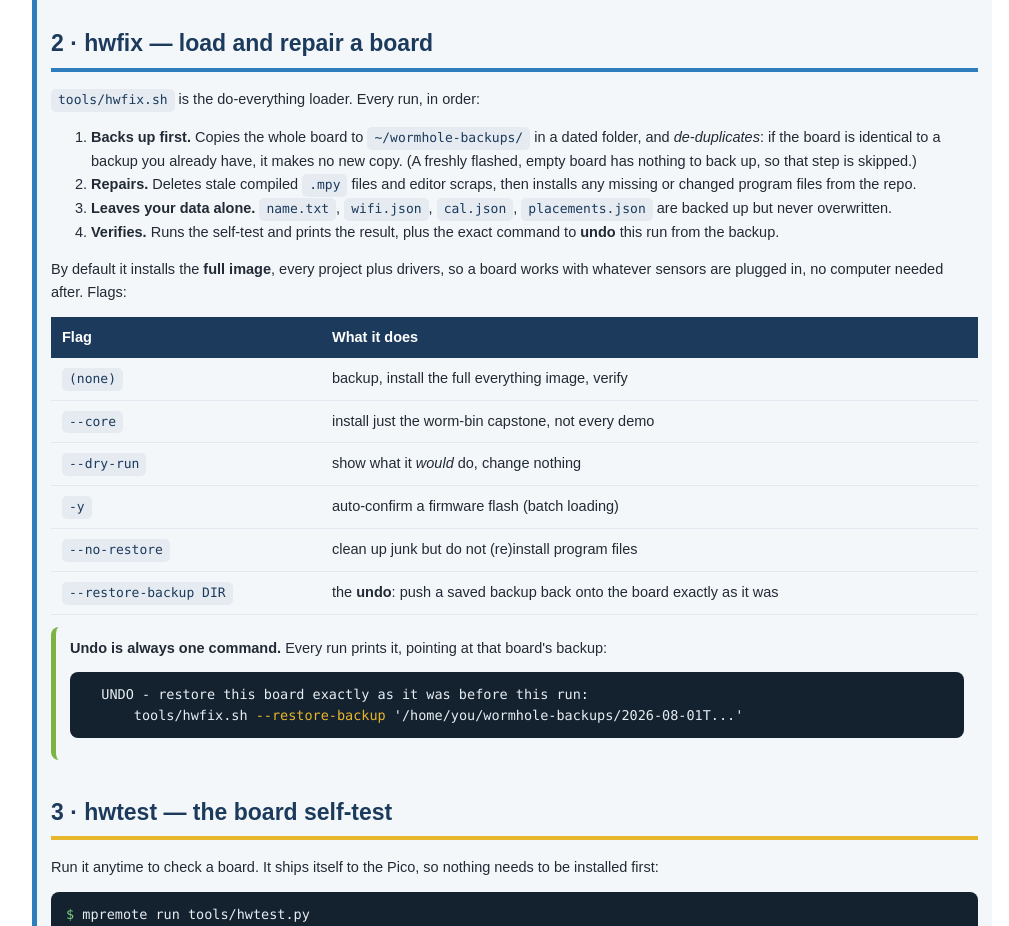
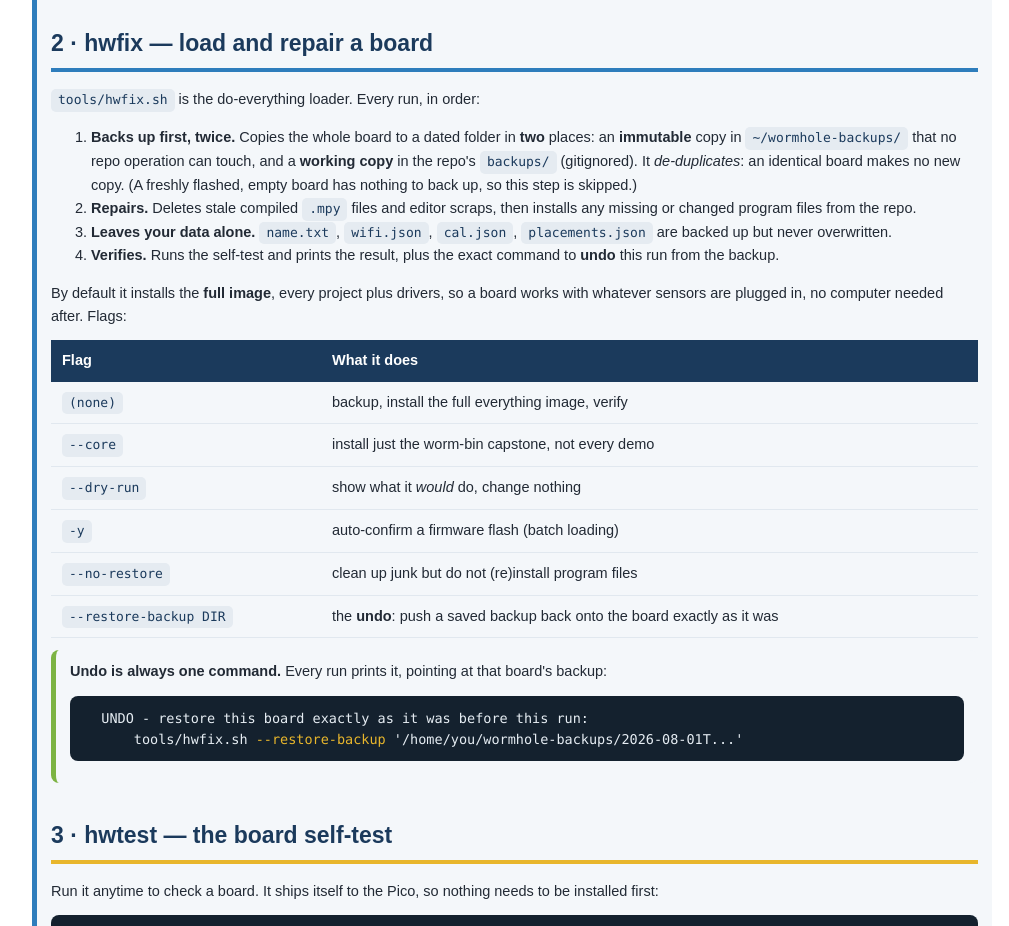
Before and after one commit to acklenx/raspberrypi, a website: page docs/tools.html in a window 1280 px wide. Shown: the part 1180-2106 px from the top of the page, without its empty margins (128-1137 px from the left). Drawn offline with Linux system fonts and the light colour scheme.

Commit message:
docs: Board Tools page reflects dual backup (immutable + in-repo working copy)

```diff
--- a/docs/tools.html
+++ b/docs/tools.html
@@ -101,10 +101,11 @@
   <hr class="rule">
   <p><span class="pill">tools/hwfix.sh</span> is the do-everything loader. Every run, in order:</p>
   <ol>
-    <li><b>Backs up first.</b> Copies the whole board to
-       <span class="pill">~/wormhole-backups/</span> in a dated folder, and <i>de-duplicates</i>: if
-       the board is identical to a backup you already have, it makes no new copy. (A freshly flashed,
-       empty board has nothing to back up, so that step is skipped.)</li>
+    <li><b>Backs up first, twice.</b> Copies the whole board to a dated folder in <b>two</b> places:
+       an <b>immutable</b> copy in <span class="pill">~/wormhole-backups/</span> that no repo
+       operation can touch, and a <b>working copy</b> in the repo's <span class="pill">backups/</span>
+       (gitignored). It <i>de-duplicates</i>: an identical board makes no new copy. (A freshly
+       flashed, empty board has nothing to back up, so this step is skipped.)</li>
     <li><b>Repairs.</b> Deletes stale compiled <span class="pill">.mpy</span> files and editor scraps,
        then installs any missing or changed program files from the repo.</li>
     <li><b>Leaves your data alone.</b> <span class="pill">name.txt</span>, <span class="pill">wifi.json</span>,
```
